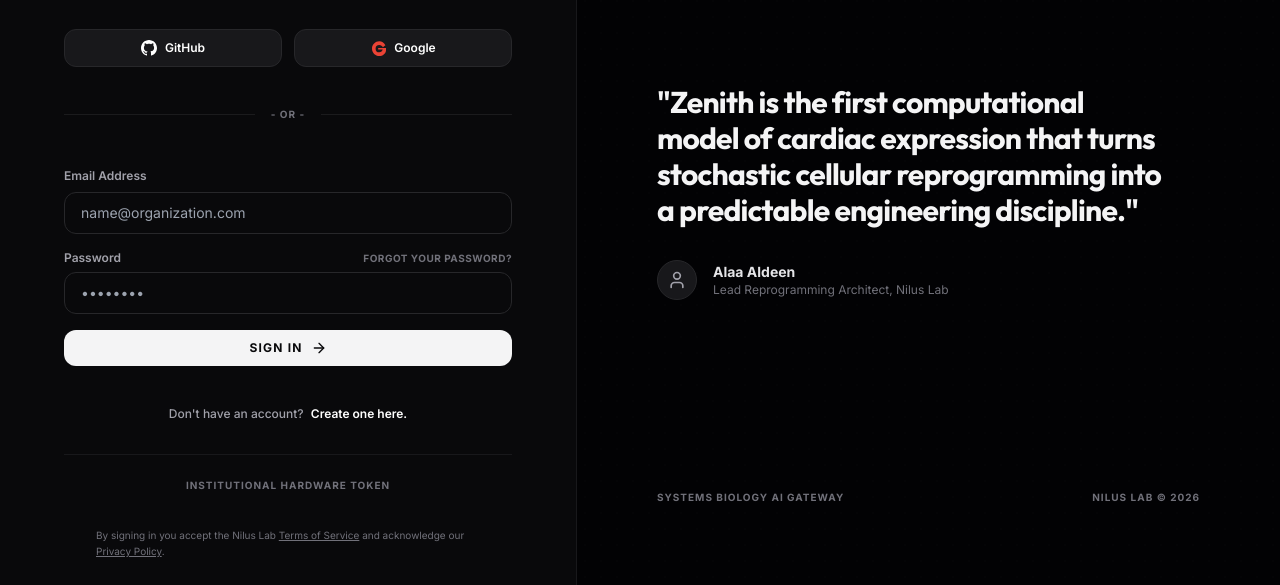
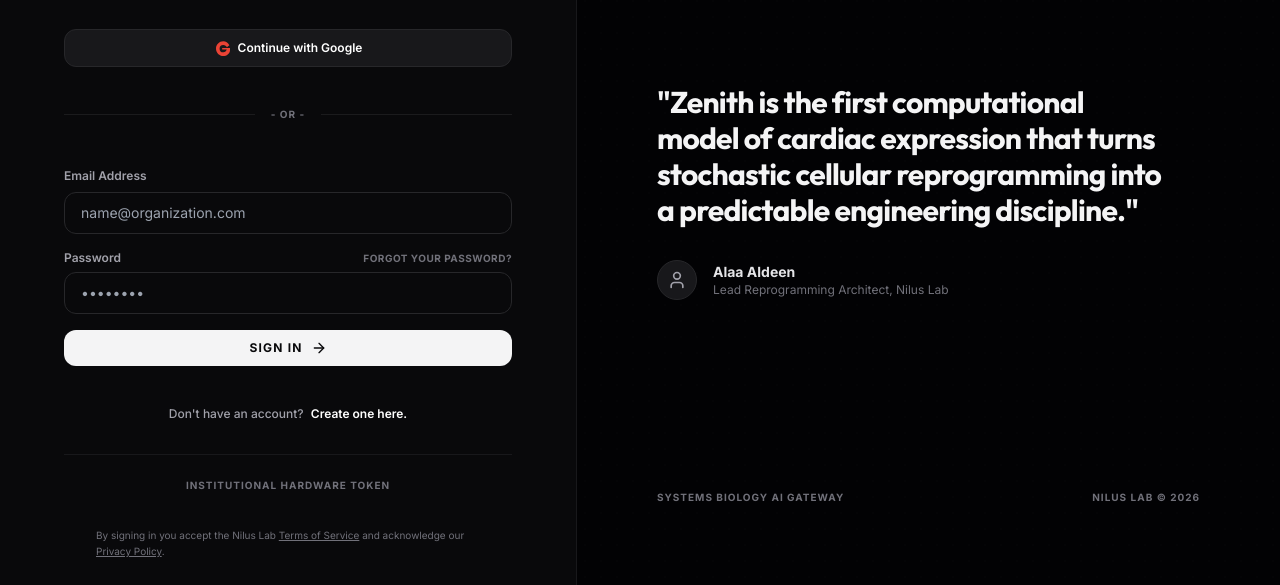
Before and after one commit to alaaaldeen1994/is-chrp-v26-zenith, a plain HTML site: page login.html in a window 1280 px wide. Shown: the part 215-800 px from the top of the page. Drawn offline with nearby package versions, Linux system fonts and the light colour scheme; no server answers.

Commit message:
fix(auth): remove GitHub sign-in option and streamline to standard Google and Credentials auth flow

```diff
--- a/login.html
+++ b/login.html
@@ -83,21 +83,13 @@
             </div>
 
             <!-- Social Providers -->
-            <div class="grid grid-cols-2 gap-3">
-                <!-- GitHub Button -->
-                <button onclick="handleGitHubAlert()" type="button" class="w-full flex items-center justify-center gap-2 py-2.5 px-4 bg-zinc-900 hover:bg-zinc-800/80 border border-zinc-800 hover:border-zinc-700 rounded-xl font-semibold text-xs transition-all text-white">
-                    <svg class="w-4 h-4" viewBox="0 0 24 24" fill="currentColor">
-                        <path d="M12 0c-6.626 0-12 5.373-12 12 0 5.302 3.438 9.8 8.207 11.387.599.111.793-.261.793-.577v-2.234c-3.338.726-4.033-1.416-4.033-1.416-.546-1.387-1.333-1.756-1.333-1.756-1.089-.745.083-.729.083-.729 1.205.084 1.839 1.237 1.839 1.237 1.07 1.834 2.807 1.304 3.492.997.107-.775.418-1.305.762-1.604-2.665-.305-5.467-1.334-5.467-5.931 0-1.311.469-2.381 1.236-3.221-.124-.303-.535-1.524.117-3.176 0 0 1.008-.322 3.301 1.23.957-.266 1.983-.399 3.003-.404 1.02.005 2.047.138 3.006.404 2.291-1.552 3.297-1.23 3.297-1.23.653 1.653.242 2.874.118 3.176.77.84 1.235 1.911 1.235 3.221 0 4.609-2.807 5.624-5.479 5.921.43.372.823 1.102.823 2.222v3.293c0 .319.192.694.801.576 4.765-1.589 8.199-6.086 8.199-11.386 0-6.627-5.373-12-12-12z"/>
-                    </svg>
-                    <span>GitHub</span>
-                </button>
-
+            <div class="space-y-3">
                 <!-- Google Button -->
                 <button onclick="signInWithGoogle()" type="button" class="w-full flex items-center justify-center gap-2 py-2.5 px-4 bg-zinc-900 hover:bg-zinc-800/80 border border-zinc-800 hover:border-zinc-700 rounded-xl font-semibold text-xs transition-all text-white">
                     <svg class="w-4 h-4" viewBox="0 0 24 24">
                         <path fill="#EA4335" d="M12.24 10.285V14.4h6.887c-.648 2.41-2.519 4.13-5.136 4.13A5.55 5.55 0 0 1 8.4 12.985a5.55 5.55 0 0 1 5.59-5.55c2.455 0 4.417 1.42 5.253 3.42l3.868-2.99C20.87 4.17 17.75 2 13.99 2 7.92 2 3 6.92 3 12.985S7.92 23.97 13.99 23.97c5.96 0 10.21-4.19 10.21-10.21 0-.61-.06-1.2-.18-1.765H12.24z"/>
                     </svg>
-                    <span>Google</span>
+                    <span>Continue with Google</span>
                 </button>
             </div>
 
@@ -282,10 +274,7 @@
             }
         }
 
-        // GitHub alert handler
-        function handleGitHubAlert() {
-            alert("GitHub Sign-In is configured exclusively for institutional Enterprise tiers. Please authenticate using Google or Email Credentials.");
-        }
+
 
         // Reset password handler
         function handlePasswordReset() {
```
